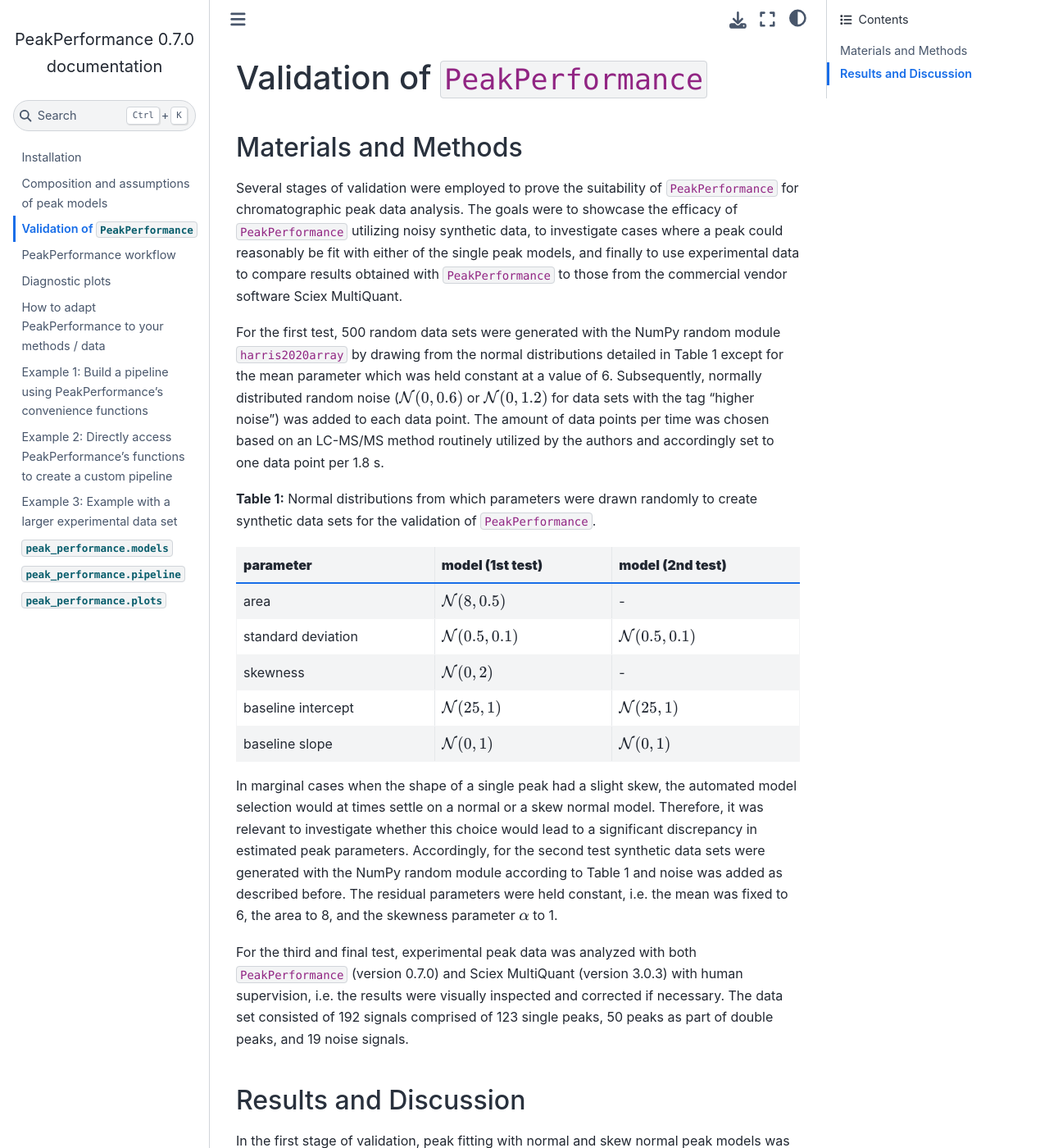
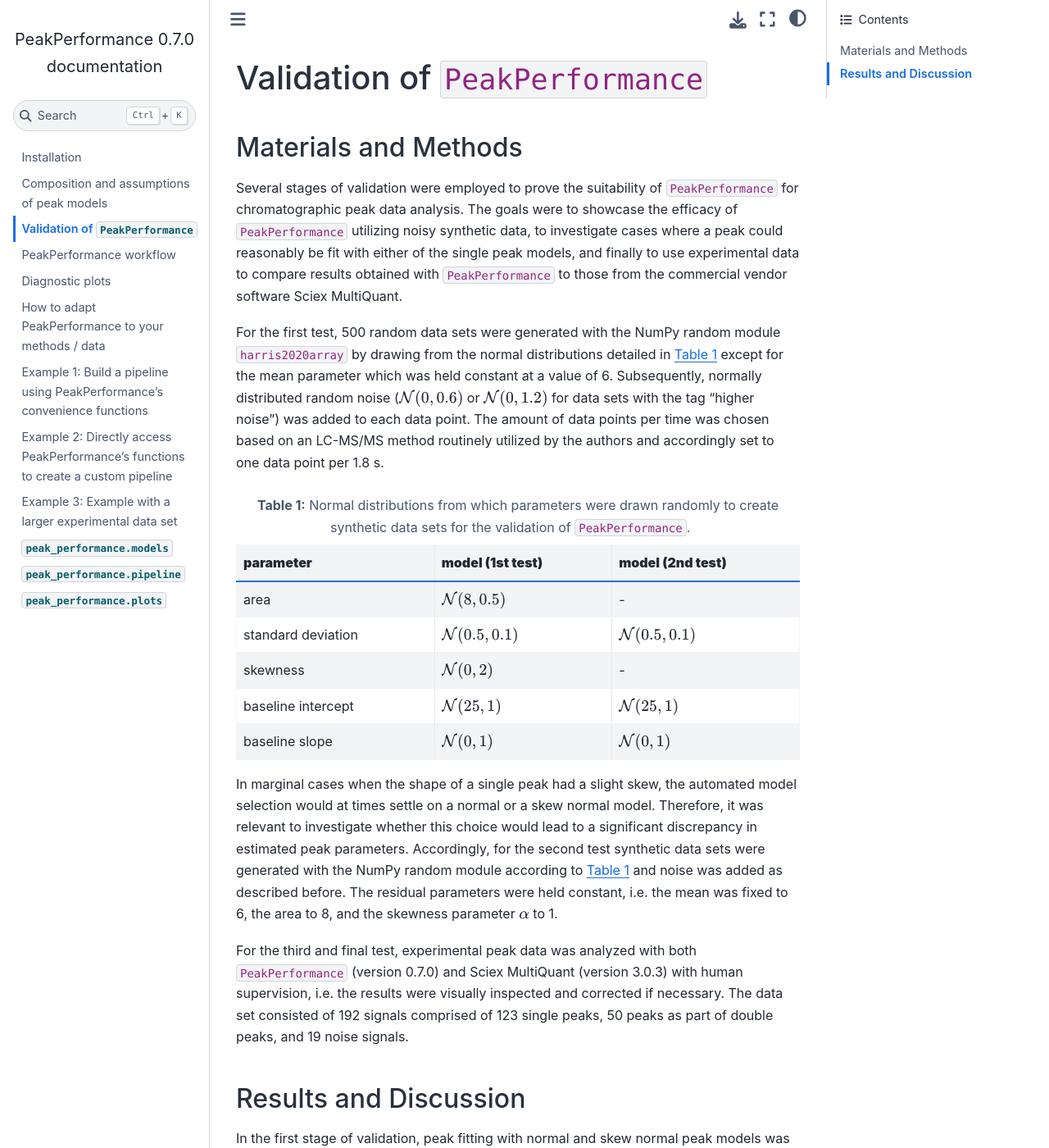
Before and after one commit to JuBiotech/peak-performance, a Sphinx documentation site: the page built from docs/source/markdown/PeakPerformance_validation.md, in a window 1280 px wide and 1400 px high. Shown: the whole window at 82% size. Built offline with Sphinx 7.4.7 and the Sphinx Book theme 1.1.4, drawn with Linux system fonts in a browser that asks for light colours; pages that are not in the unit, such as notebooks, are missing from menus; cross-references to code outside the pages are shown as plain code; part of the change alters nothing that is shown.

```diff
--- a/docs/source/conf.py
+++ b/docs/source/conf.py
@@ -42,6 +42,7 @@ extensions = [
 ]
 myst_enable_extensions = [
     "amsmath",  # needed for LaTeX math environments
+    "colon_fence",
     "dollarmath",  # needed for $ and $$ math
     "html_image",
     "replacements",
--- a/docs/source/markdown/PeakPerformance_validation.md
+++ b/docs/source/markdown/PeakPerformance_validation.md
@@ -4,11 +4,12 @@
 Several stages of validation were employed to prove the suitability of `PeakPerformance` for chromatographic peak data analysis.
 The goals were to showcase the efficacy of `PeakPerformance` utilizing noisy synthetic data, to investigate cases where a peak could reasonably be fit with either of the single peak models, and finally to use experimental data to compare results obtained with `PeakPerformance` to those from the commercial vendor software Sciex MultiQuant.
 
-For the first test, 500 random data sets were generated with the NumPy random module {cite}`harris2020array` by drawing from the normal distributions detailed in Table 1 except for the mean parameter which was held constant at a value of 6.
+For the first test, 500 random data sets were generated with the NumPy random module {cite}`harris2020array` by drawing from the normal distributions detailed in [Table 1](#tab_v1) except for the mean parameter which was held constant at a value of 6.
 Subsequently, normally distributed random noise ($\mathcal{N}(0, 0.6)$ or $\mathcal{N}(0, 1.2)$ for data sets with the tag "higher noise") was added to each data point.
 The amount of data points per time was chosen based on an LC-MS/MS method routinely utilized by the authors and accordingly set to one data point per 1.8 s.
 
-__Table 1:__ Normal distributions from which parameters were drawn randomly to create synthetic data sets for the validation of `PeakPerformance`.
+(tab_v1)=
+:::{table} __Table 1:__ Normal distributions from which parameters were drawn randomly to create synthetic data sets for the validation of `PeakPerformance`.
 
 | **parameter**      | **model (1st test)**    | **model (2nd test)**    |
 | ------------------ | ----------------------- | ----------------------- |
@@ -17,10 +18,11 @@ __Table 1:__ Normal distributions from which parameters were drawn randomly to c
 | skewness           | $\mathcal{N}(0, 2)$     | -                       |
 | baseline intercept | $\mathcal{N}(25, 1)$    | $\mathcal{N}(25, 1)$    |
 | baseline slope     | $\mathcal{N}(0, 1)$     | $\mathcal{N}(0, 1)$     |
+:::
 
 In marginal cases when the shape of a single peak had a slight skew, the automated model selection would at times settle on a normal or a skew normal model.
 Therefore, it was relevant to investigate whether this choice would lead to a significant discrepancy in estimated peak parameters.
-Accordingly, for the second test synthetic data sets were generated with the NumPy random module according to Table 1 and noise was added as described before.
+Accordingly, for the second test synthetic data sets were generated with the NumPy random module according to [Table 1](#tab_v1) and noise was added as described before.
 The residual parameters were held constant, i.e. the mean was fixed to 6, the area to 8, and the skewness parameter $\alpha$ to 1.
 
 For the third and final test, experimental peak data was analyzed with both `PeakPerformance` (version 0.7.0) and Sciex MultiQuant (version 3.0.3) with human supervision, i.e. the results were visually inspected and corrected if necessary.
```
